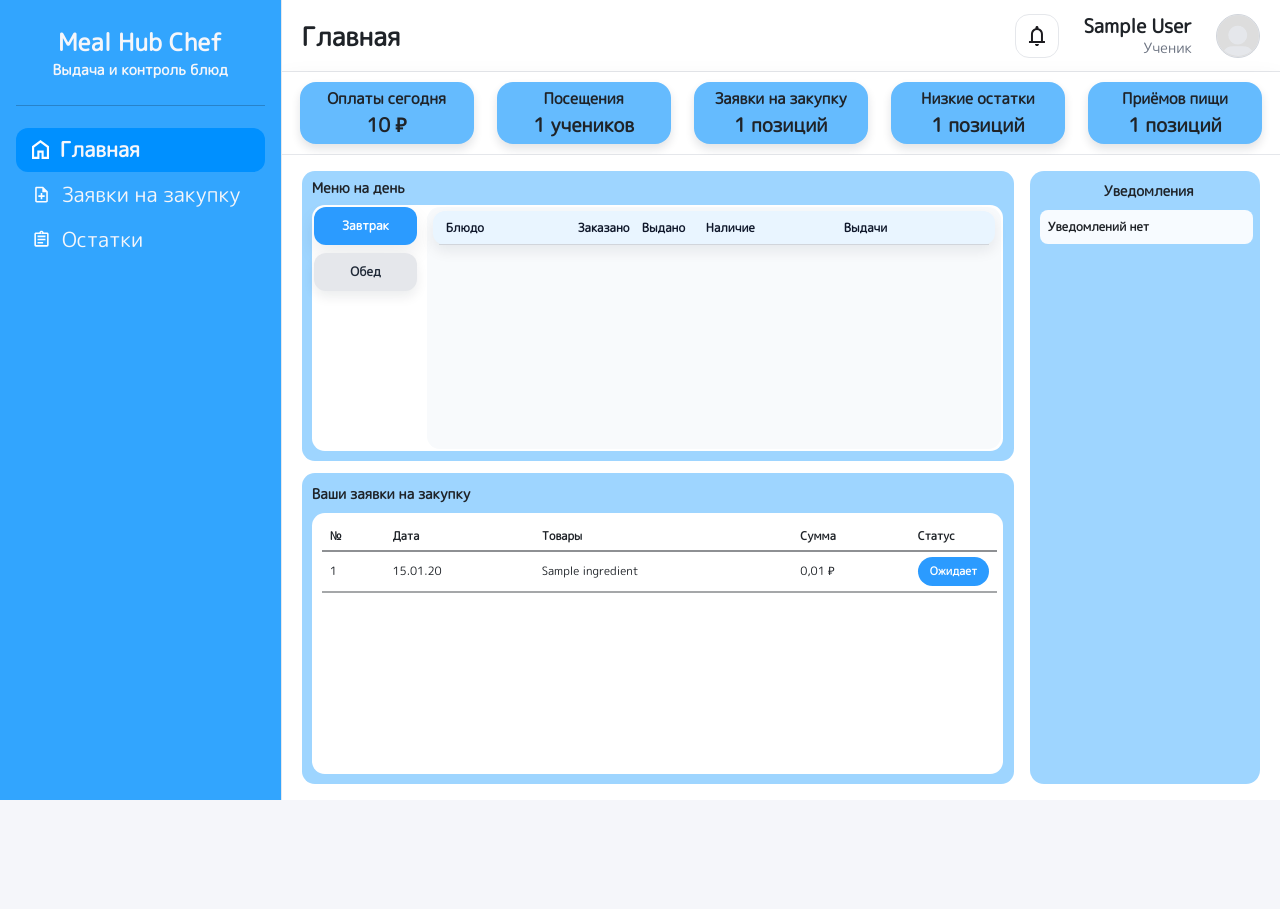
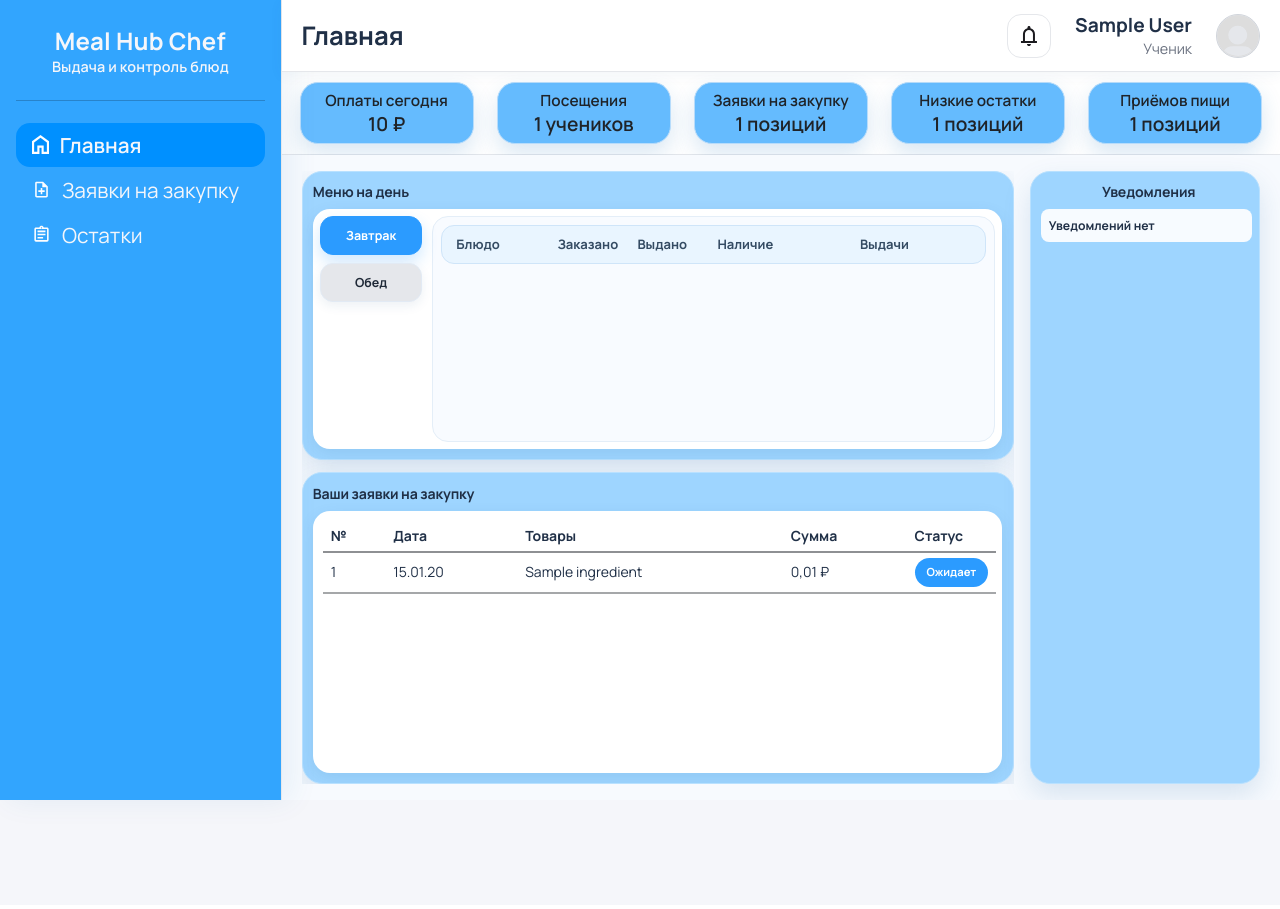
Before and after one commit to Axilium1749/mealhub-demo, a Django app: page /chef_main/ in a window 1280 px wide. After the commit the page ends 815 px from the top, so only its background shows below. Run offline with Django 5.2, Linux system fonts and the light colour scheme; a user stored in the database is signed in; tables that the repository leaves empty hold one stand-in row (values such as "Sample post"); data that the repository does not hold is empty.

Commit message:
Polish chef and admin dashboard layout

```diff
--- a/admin_main/templates/admin_main/admin_main.html
+++ b/admin_main/templates/admin_main/admin_main.html
@@ -7,7 +7,8 @@
     <link rel="stylesheet" href="../../static/admin_main/css/admin_main.css">
     <link rel="preconnect" href="https://fonts.googleapis.com">
     <link rel="preconnect" href="https://fonts.gstatic.com" crossorigin>
-    <link href="https://fonts.googleapis.com/css2?family=M+PLUS+Rounded+1c&display=swap" rel="stylesheet">
+    <link href="https://fonts.googleapis.com/css2?family=Manrope:wght@400;500;600;700;800&display=swap" rel="stylesheet">
+    <link rel="stylesheet" href="{% static 'dashboard-polish.css' %}">
     <title>MealHub - Меню админа</title>
 </head>
 <body>
--- a/chef_main/templates/chef_main/chef_main.html
+++ b/chef_main/templates/chef_main/chef_main.html
@@ -9,7 +9,8 @@
     <link rel="stylesheet" href="../../static/chef_main/css/chef_main.css">
     <link rel="preconnect" href="https://fonts.googleapis.com">
     <link rel="preconnect" href="https://fonts.gstatic.com" crossorigin>
-    <link href="https://fonts.googleapis.com/css2?family=M+PLUS+Rounded+1c&display=swap" rel="stylesheet">
+    <link href="https://fonts.googleapis.com/css2?family=Manrope:wght@400;500;600;700;800&display=swap" rel="stylesheet">
+    <link rel="stylesheet" href="{% static 'dashboard-polish.css' %}">
     <title>MealHub - Меню повара</title>
 </head>
 <body>
@@ -101,9 +102,7 @@
                                             <div>Заказано</div>
                                             <div>Выдано</div>
                                             <div>Наличие</div>
-                                            <div></div>
-                                            <div>Выдачи</div>
-                                            <div></div>
+                                            <div class="day_menu_actions_heading">Выдачи</div>
                                         </div>
 
                                         {{ remains|json_script:"remains_id" }}
@@ -126,7 +125,7 @@
                                             {% csrf_token %}
                                             <div class="day_menu_row" data-meal-id="{{ item.id }}"
                                                  data-meal-name="{{ item.name }}">
-                                                <div class="day_menu_dish_name" title="{{ item.name }}">{{ item.name|truncatechars:10 }}</div>
+                                                <div class="day_menu_dish_name" title="{{ item.name }}">{{ item.name }}</div>
                                                 {% with item.count_by_days|get_item:today as day_data %}
                                                 <div class="ordered-count" data-field="ordered">
                                                     {% if day_data and day_data.o %}
@@ -184,7 +183,7 @@
                                             {% for item in meals_l %}
                                             <div class="day_menu_row" data-meal-id="{{ item.id }}"
                                                  data-meal-name="{{ item.name }}">
-                                                <div class="day_menu_dish_name" title="{{ item.name }}">{{ item.name|truncatechars:10 }}</div>
+                                                <div class="day_menu_dish_name" title="{{ item.name }}">{{ item.name }}</div>
                                                 {% with item.count_by_days|get_item:today as day_data %}
                                                 <div class="ordered-count" data-field="ordered">
                                                     {% if day_data and day_data.o %}
--- /dev/null
+++ b/static/dashboard-polish.css
@@ -0,0 +1,144 @@
+/* Shared visual refinements for the chef and administrator dashboards. */
+* {
+    font-family: "Manrope", Arial, sans-serif;
+}
+
+body {
+    color: #203047;
+    -webkit-font-smoothing: antialiased;
+    text-rendering: optimizeLegibility;
+}
+
+.lefter {
+    box-shadow: 8px 0 28px rgba(21, 100, 168, 0.08);
+}
+
+.admin_main_header {
+    box-shadow: 0 3px 14px rgba(29, 77, 122, 0.05);
+    position: relative;
+    z-index: 1;
+}
+
+.admin_nav_button,
+.admin_nav_slider {
+    border-radius: 14px;
+}
+
+.main_main_panel {
+    background: #f7fafe;
+}
+
+.admin_stat_card {
+    border: 1px solid #b7dcfb;
+    border-radius: 18px;
+    box-shadow: 0 10px 22px rgba(32, 113, 181, 0.17);
+}
+
+.graph_holder,
+.main_orders_panel,
+.main_main_notifications_panel,
+.chef_orders_panel,
+.chef_stocks_panel {
+    border: 1px solid #b9e1ff;
+    border-radius: 20px;
+    box-shadow: 0 12px 28px rgba(32, 103, 162, 0.15);
+}
+
+.graph_canvas,
+.orders_bg,
+.day_menu_panel,
+.chef_orders_table_padder,
+.orders_table_card {
+    border-radius: 17px;
+    box-shadow: 0 5px 15px rgba(31, 86, 133, 0.10);
+}
+
+.graph_holder p,
+.main_orders_panel > p,
+.main_main_notifications_panel > p {
+    line-height: 1.35;
+    letter-spacing: -0.01em;
+}
+
+.orders_table th,
+.orders_table td,
+.chef_orders_table th,
+.chef_orders_table td,
+.chef_stocks_table th,
+.chef_stocks_table td {
+    font-size: clamp(0.875rem, 0.95vw, 1rem);
+    line-height: 1.45;
+}
+
+.day_menu_panel {
+    padding: 7px;
+}
+
+.day_menu_table {
+    padding: 8px;
+    border: 1px solid #e4eef8;
+    border-radius: 16px;
+    background: #f8fbff;
+}
+
+.day_menu_table_body {
+    gap: 8px;
+}
+
+.day_menu_row {
+    grid-template-columns: minmax(90px, 2fr) repeat(3, minmax(74px, 1fr)) repeat(3, minmax(56px, 0.9fr));
+    column-gap: 6px;
+    padding: 9px 11px;
+    border: 1px solid #e0edf9;
+    border-radius: 13px;
+    background: #fff;
+    box-shadow: 0 5px 14px rgba(36, 100, 156, 0.13);
+}
+
+.day_menu_row::after {
+    display: none;
+}
+
+.day_menu_row--head {
+    border-color: #cfe5f9;
+    background: #e9f5ff;
+    box-shadow: none;
+}
+
+.day_menu_row > div {
+    font-size: clamp(0.875rem, 0.95vw, 0.95rem);
+    line-height: 1.4;
+    letter-spacing: 0;
+}
+
+.day_menu_row--head > div {
+    font-size: 0.8125rem;
+    font-weight: 700;
+    color: #344b63;
+}
+
+.day_menu_actions_heading {
+    grid-column: 5 / -1;
+    text-align: center;
+}
+
+.day_menu_tab {
+    border: 1px solid #e2eaf4;
+    border-radius: 13px;
+    box-shadow: 0 4px 11px rgba(29, 78, 130, 0.08);
+}
+
+.day_menu_tab_input:checked + .day_menu_tab {
+    border-color: #2b9bff;
+    box-shadow: 0 7px 15px rgba(43, 155, 255, 0.22);
+}
+
+.day_menu_btn {
+    border-radius: 10px;
+    font-size: 0.8125rem;
+    box-shadow: 0 3px 8px rgba(25, 108, 187, 0.14);
+}
+
+.day_menu_btn--danger {
+    box-shadow: 0 3px 8px rgba(207, 61, 70, 0.16);
+}
```
